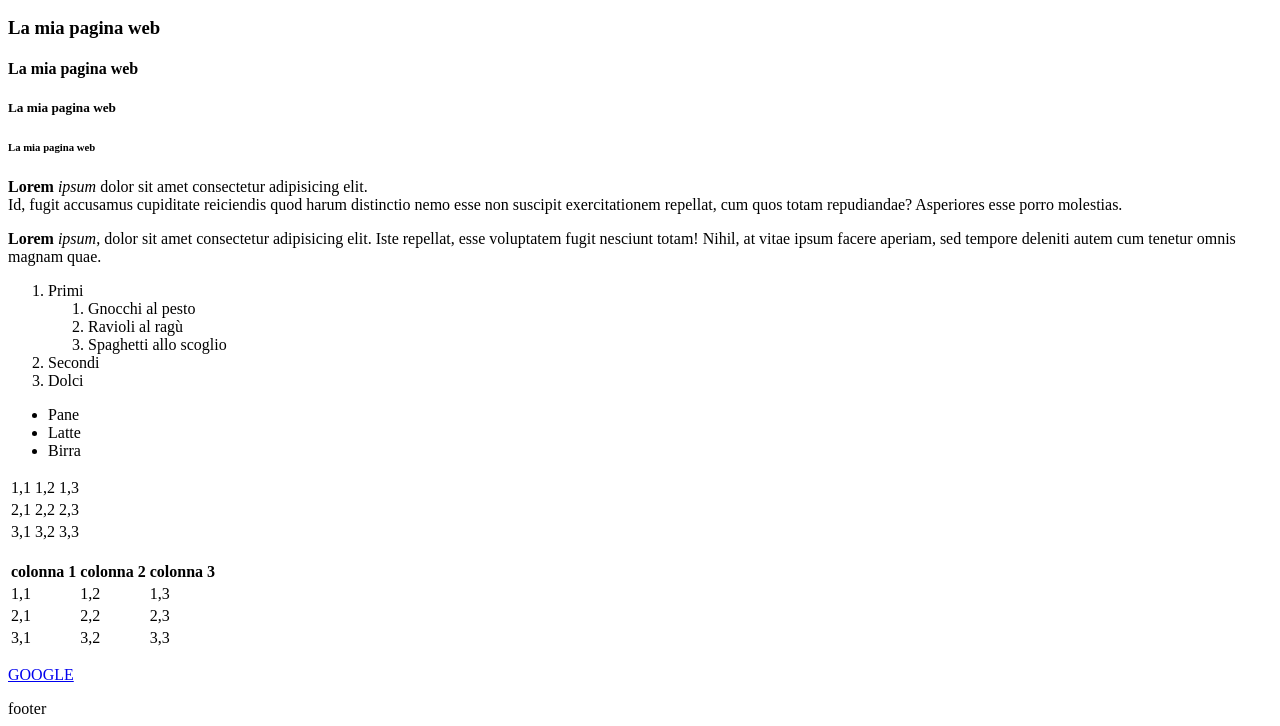
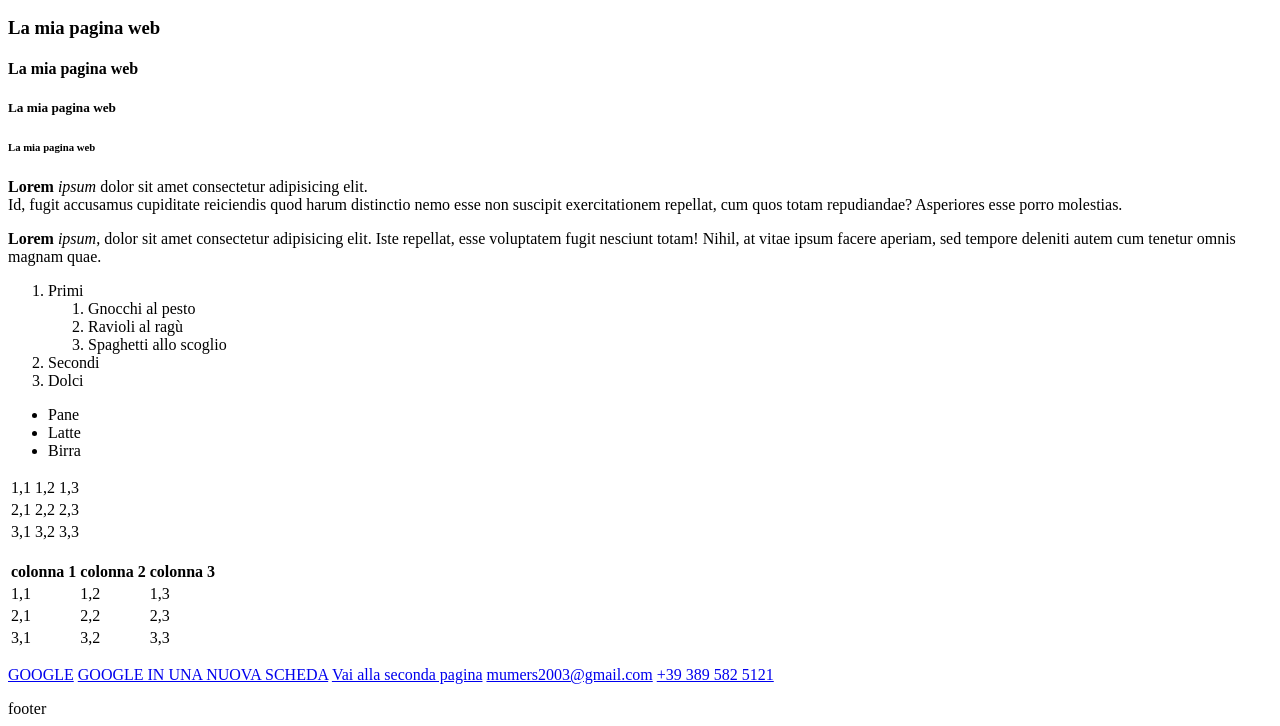
Before and after one commit to Ceccio03/intro-html, a plain HTML site: page index.html in a window 1280 px wide. Shown: the part 110-836 px from the top of the page. Drawn offline with Linux system fonts and the light colour scheme.

Commit message:
new file second-page.html

```diff
--- a/index.html
+++ b/index.html
@@ -64,6 +64,10 @@
         </p>
         <p>
             <a href="https://www.google.it">GOOGLE</a>
+            <a href="https://www.google.it" target="_blank">GOOGLE IN UNA NUOVA SCHEDA</a>
+            <a href="./second-page.html">Vai alla seconda pagina</a>
+            <a href="mailto:mumers2003@gmail.com">mumers2003@gmail.com</a>
+            <a href="tel:+393895825121">+39 389 582 5121</a>
         </p>
     </main>
     <footer>
```
Also changed, not shown: second-page.html (added, +12 -0 lines).
